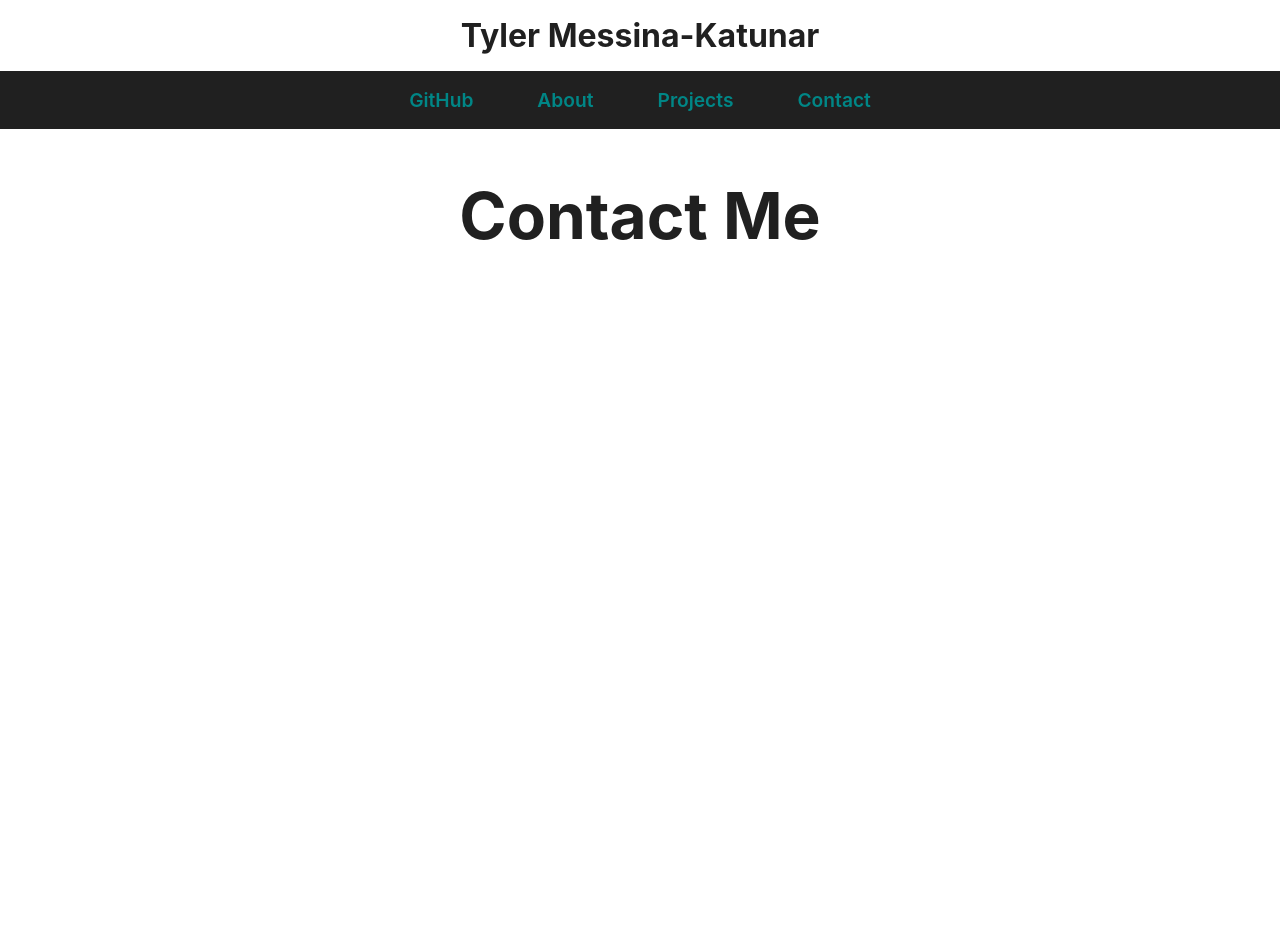
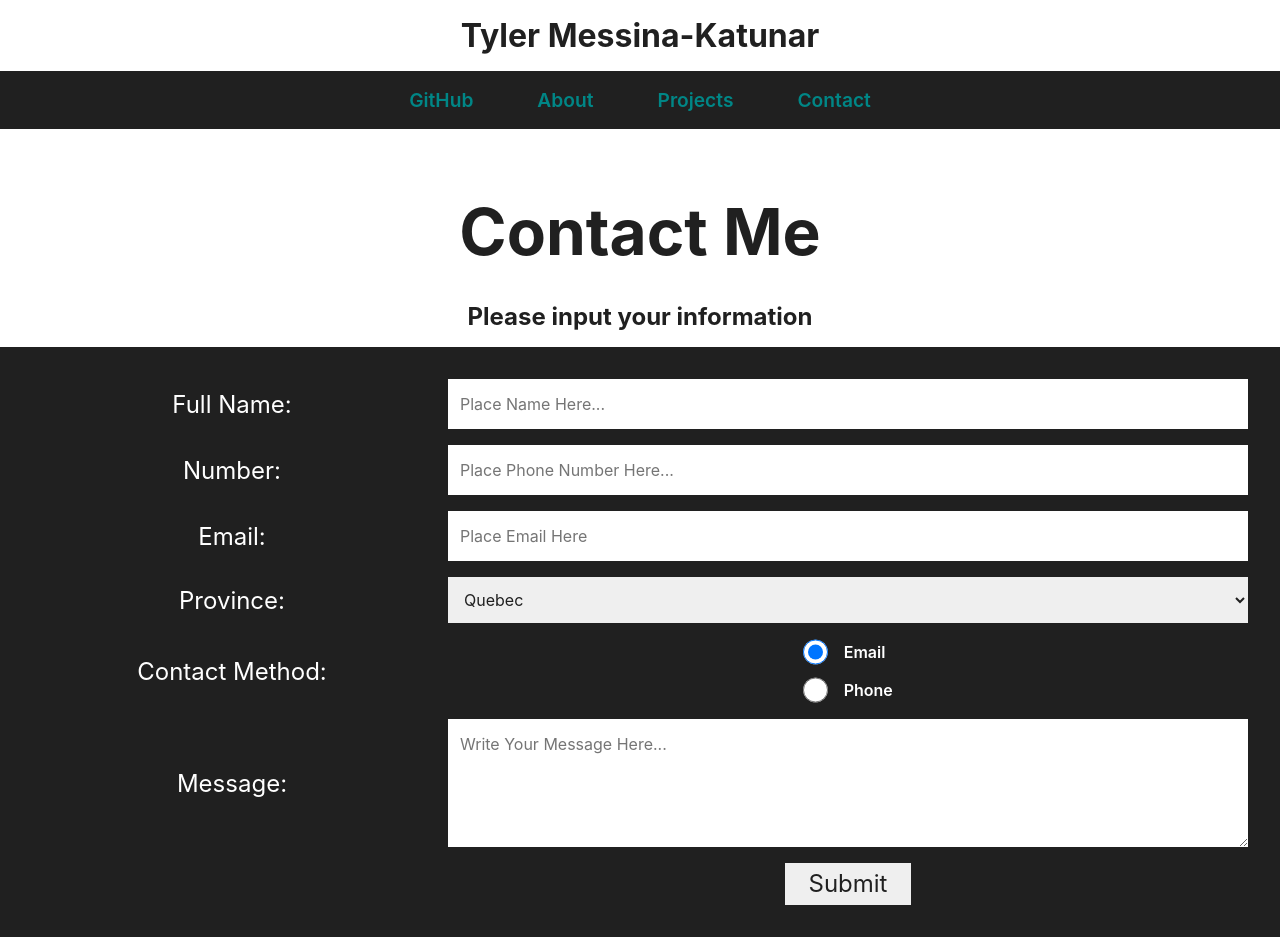
Before and after one commit to WonderScarf/WonderScarf.github.io, a plain HTML site: page HTML/contact.html in a window 1280 px wide. Before the commit the page ends 800 px from the top, so only its background shows below. Drawn offline with Linux system fonts and the light colour scheme.

Commit message:
Commit 5
Finished the contact page, removed images that were not in use.

```diff
--- a/CSS/index.css
+++ b/CSS/index.css
@@ -5,6 +5,7 @@
     box-sizing: border-box;
     text-decoration: none;
     list-style: none;
+    animation-play-state: paused;
 }
 
 body{
@@ -34,6 +35,10 @@ a{
     line-height: 26px;
     font-weight: 600;
     font-size: 1.2rem;
+}
+form{
+    background-color:#202020;
+    color: #ffffff;
 }
 
 
@@ -109,7 +114,7 @@ a{
     grid-template-columns: 1fr;
     padding: 1rem;
     gap: 1.5rem;
-    background-color:#202020;
+    background-color: #202020;
     color: #ffffff;
 }
 
@@ -117,9 +122,66 @@ a{
     width: 100%;
     height: auto;
 }
+.image:hover{
+    mask-image: ;
+}
+
+.contactform_container{
+    display: grid;
+    grid-template-columns: 1fr;
+    gap: 1rem;
+    justify-items: center;
+    align-items: center;
+    padding: 3rem;
+}
+
+.contactform_container label{
+    font-size: 1.5rem;
+}
+.contactform_container textarea, .contactform_container select, .contactform_container option, .contactform_container input{
+    font-size: 1rem;
+    line-height: 26px;
+    color: #202020;
+    font-family: -apple-system,BlinkMacSystemFont,segoe ui,roboto,oxygen,cantarell,helvetica neue,ubuntu,sans-serif;
+    padding: .75rem;
+    resize: horizontal;
+}
+
+.contactform_container button input{
+    font-size: 1.5rem;
+    padding: .5rem 1.5rem;
+    cursor: pointer;
+}
+
+#contactinput{
+    display: grid;
+    grid-template-columns: 1fr 2fr;
+    gap: .75rem 1rem;
+    font-size: 1rem;
+    line-height: 26px;
+    font-weight: 600;
+}
+#contactinput label{
+    line-height: 26px;
+    font-size: 1rem;
+
+}
+#contactinput input{
+    cursor: pointer;
+    text-align: center;
+
+}
 
 
 @media only screen and (min-width: 500px) {
+    .contactform_container{
+        grid-template-columns: 1fr 2fr;
+        padding: 2rem;
+    }
+
+    .contactform_container textarea, .contactform_container select, .contactform_container option, .contactform_container input{
+        width: 100%;
+    }
     .topnav{
         justify-content: center;
     }
--- a/HTML/contact.html
+++ b/HTML/contact.html
@@ -22,8 +22,52 @@
     </header>
 
     <main>
-        <h1 class="parttitle">Contact Me</h1>
+        <h1 class="title">Contact Me</h1>
+        <h3 class="title">Please input your information</h3>
         <article>
+            <form class="contactform_container">
+                <label for="nameinput">Full Name:</label>
+                <input type="text" name="nameinput" placeholder="Place Name Here..." required>
+
+                <label for="telephoneinput">Number:</label>
+                <input type="tel" name="telephoneinput" required placeholder="Place Phone Number Here...">
+
+                <label for="emailinput">Email:</label>
+                <input type="email" name="emailinput" required placeholder="Place Email Here">
+
+                <label for="provinceinput">Province:</label>
+                <select name="provinceinput">
+                    <option value="quebec" selected>Quebec</option>
+                    <option value="pei">PEI</option>
+                    <option value="ns">Nova Scotia</option>
+                    <option value="nb">New Brunswick</option>
+                    <option value="nfld">Newfoundland and Labrador</option>
+                    <option value="ontario">Ontario</option>
+                    <option value="nunavut">Nunavut</option>
+                    <option value="nwt">North West Territories</option>
+                    <option value="yukon">Yukon</option>
+                    <option value="bc">British Columbia</option>
+                    <option value="manitoba">Manitoba</option>
+                    <option value="alberta">Alberta </option>
+                    <option value="sask">Saskatchewan</option>
+                    <option value="na">None of the Above</option>
+                </select>
+
+                <label for="contactinput">Contact Method:</label>
+                <section id="contactinput">
+                    <input type="radio" name="contactinput" checked="checked" value="email">
+                    <label for="contactinput">Email</label>
+
+                    <input type="radio" name="contactinput" value="phone">
+                    <label for="contactinput">Phone</label>
+
+                </section>
+
+                <label for="messageinput">Message:</label>
+                <textarea name="messageinput" required placeholder="Write Your Message Here..." rows="4" cols="30"></textarea><br><br>
+
+            <button><input type="submit"></button>
+            </form>
         </article>
     </main>
 
```
Also changed, not shown: CSS/IMG/p5ui_static_large.jpg (deleted), CSS/IMG/p5ui_static_med.jpg (deleted).
